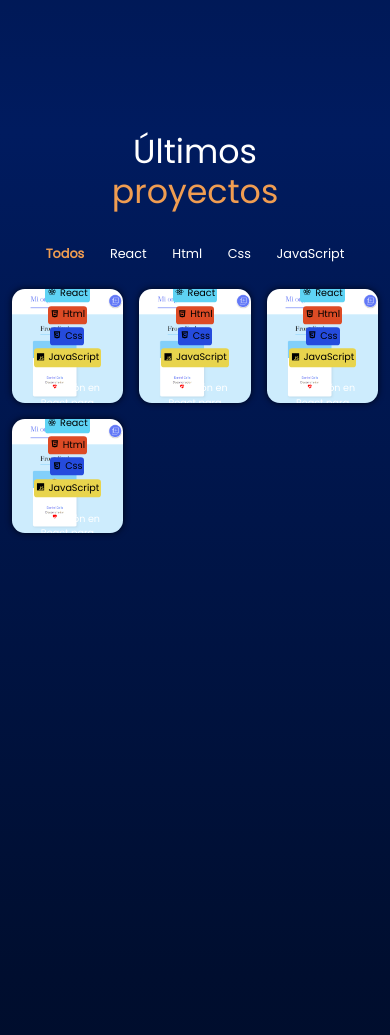
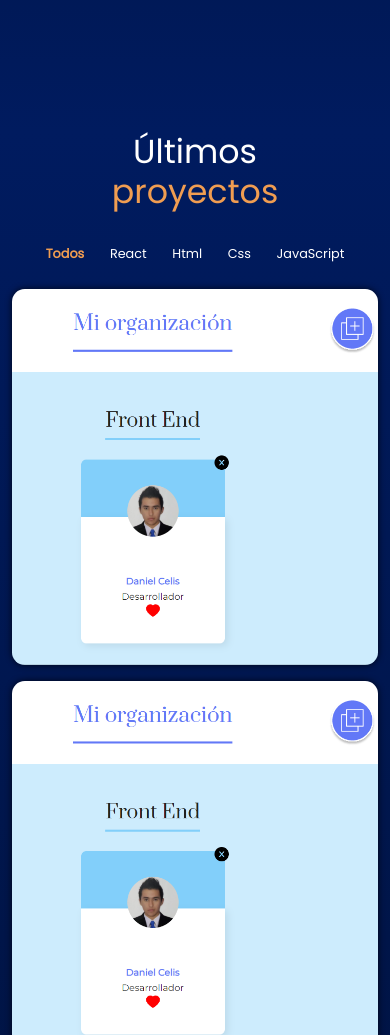
Before and after one commit to celissss20/Portafolio_Daniel_Celis, a plain HTML site: page index.html in a window 390 px wide. Shown: the part 2400-3435 px from the top of the page. Drawn offline with nearby package versions, Linux system fonts and the light colour scheme.

Commit message:
Responsive proyects

```diff
--- a/css/proyects.css
+++ b/css/proyects.css
@@ -166,9 +166,50 @@
 
 /*Break points*/
 
+@media (max-width: 991px){
+  .proyects{
+    padding-bottom: 7rem;
+  }
+}
+
 @media (max-width: 768px){
+    .proyects-container{
+        grid-template-columns: repeat(2 , 1fr);
+    }
+
     .proyects h2{
         margin-bottom: 3rem;
     }
 
+    .proyects-layer h4{
+        font-size: 4rem ;
+    }
+
+    .proyect-icon span{
+        font-size: 2.5rem;
+    }
+
+    .proyects-layer p{
+        font-size: 2rem;
+    }
+
+
 }
+
+@media (max-width: 617px){
+    .proyects-container{
+        grid-template-columns: 1fr;
+    }
+
+    .proyects-layer h4{
+        font-size: 4rem ;
+    }
+
+    .proyect-icon p{
+        font-size: 2.5rem;
+    }
+
+    .proyects-layer p{
+        font-size: 2.5rem;
+    }
+}
```
